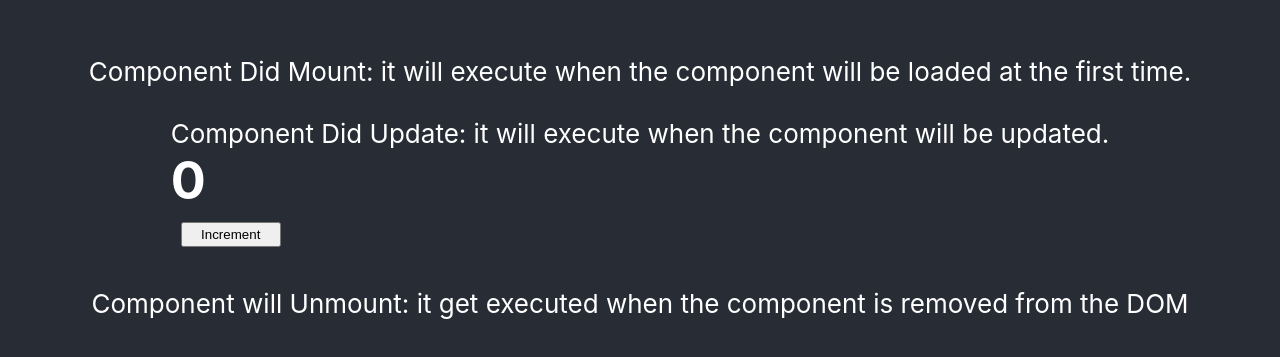
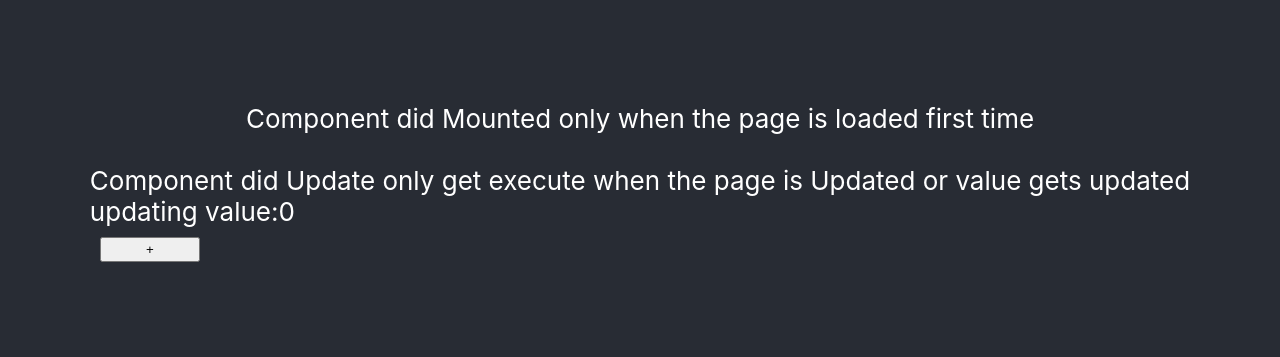
Before and after one commit to Bluefalcon04v/React_Interview_Practice, a React (Vite) app in the folder React-Questions/: page / in a window 1280 px wide. Shown: the part 213-570 px from the top of the page. Built offline with nearby package versions, Linux system fonts and the light colour scheme.

Commit message:
implementing useEffect ie life cycle on functional comp

```diff
--- a/React-Questions/src/App.jsx
+++ b/React-Questions/src/App.jsx
@@ -11,6 +11,11 @@ import ComponentDidUpdate from './Components/Hooks/useEffect or LifeCycle Method
 import ComponentWillUnmount from './Components/Hooks/useEffect or LifeCycle Methods/On Class Components/ComponentWillUnmount'
 
 // =========================== USEEFFECTS =======================
+import ComponentDidMount_useEffect from './Components/Hooks/useEffect or LifeCycle Methods/On Functional Components/ComponentDidMount_useEffect'
+import ComponentDidUpdate_useEffect from './Components/Hooks/useEffect or LifeCycle Methods/On Functional Components/ComponentDidUpdate_useEffect'
+
+
+
 
 function App() {
 
@@ -26,11 +31,16 @@ function App() {
 
       {/*============================ useEffect ============================*/}
       {/* Class Based Components */}
-      <ComponentDidMount />
+      {/* <ComponentDidMount />
       <br/>
       <ComponentDidUpdate />
       <br/>
-      <ComponentWillUnmount />
+      <ComponentWillUnmount />  */}
+
+      {/* Functional Based Components */}
+      <ComponentDidMount_useEffect/>
+      <br/>
+      <ComponentDidUpdate_useEffect/>
 
 
     </div>
--- /dev/null
+++ b/React-Questions/src/Components/Hooks/useEffect or LifeCycle Methods/On Functional Components/ComponentDidMount_useEffect.jsx
@@ -0,0 +1,15 @@
+import React, {useEffect} from 'react'
+
+const ComponentDidMount_useEffect = () => {
+    useEffect(()=>{
+            console.log('component Did Mounted')
+    },[])
+
+  return (
+    <div>
+      Component did Mounted only when the page is loaded first time
+    </div>
+  )
+}
+
+export default ComponentDidMount_useEffect
--- /dev/null
+++ b/React-Questions/src/Components/Hooks/useEffect or LifeCycle Methods/On Functional Components/ComponentDidUpdate_useEffect.jsx
@@ -0,0 +1,31 @@
+import React, {useEffect, useState} from 'react'
+
+const ComponentDidUpdate_useEffect = () => {
+
+    const [count, setCount] = useState(0)
+    function Counter(){
+        setCount(count + 1)
+    }
+
+    useEffect(() => {
+        console.log('Component Did Update')
+    }, [count])
+
+// implementating the component did unmount: it will be executed when the component is removed
+    useEffect(() => {
+        return () => {
+            console.log('Component Did Unmount')
+        }
+    }, [])
+
+
+  return (
+    <div>
+        Component did Update only get execute when the page is Updated or value gets updated
+        <p> updating value:{count}</p>
+        <button onClick={Counter}> + </button>
+    </div>
+  )
+}
+
+export default ComponentDidUpdate_useEffect
```
